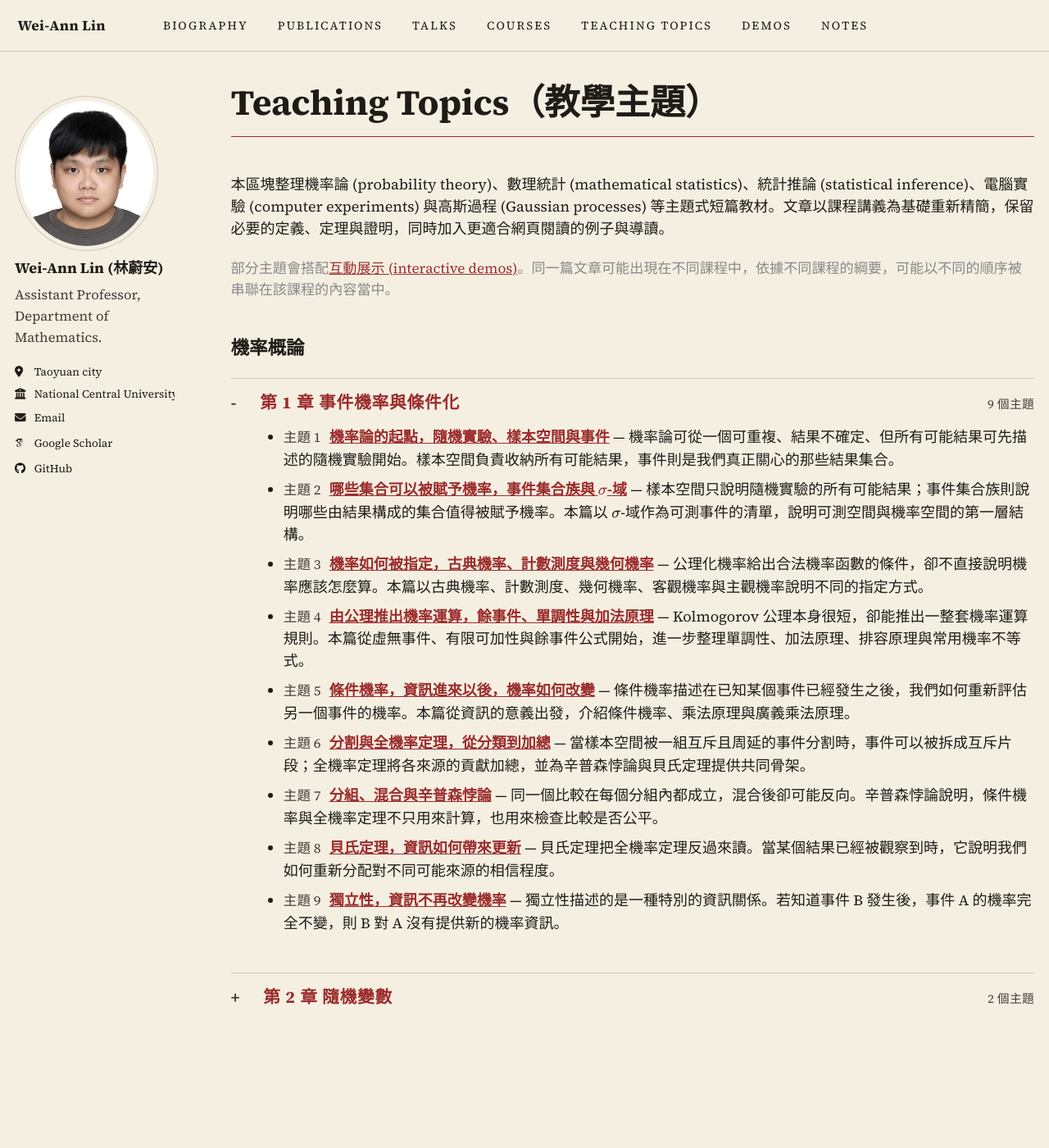
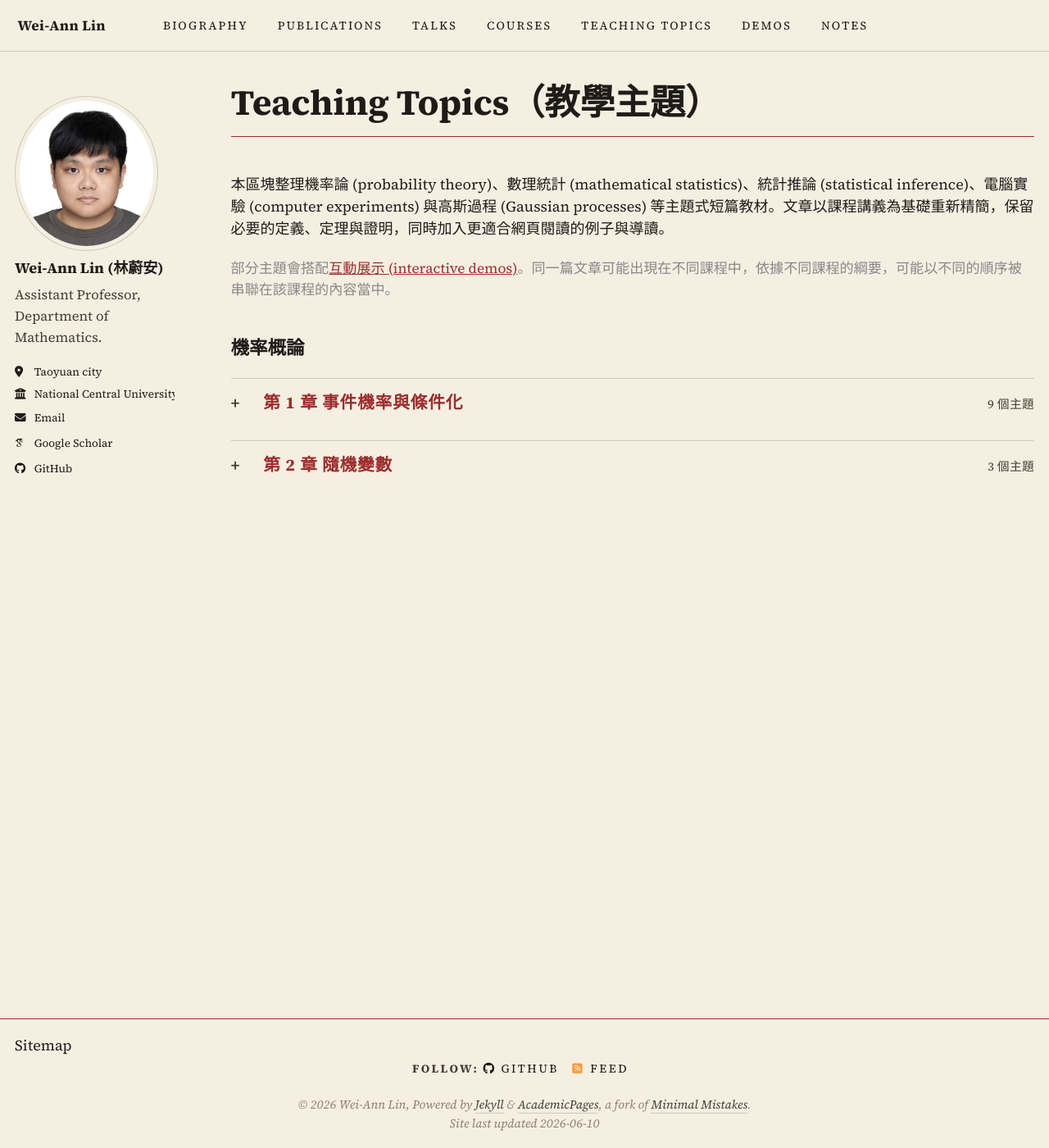
Before and after one commit to weiannlin/weiannlin.github.io, a Jekyll site: the page built from _pages/teaching-topics.html, in a window 1280 px wide and 1400 px high. Shown: the whole window at 82% size. Built offline with Jekyll 4.4.1, drawn with Linux system fonts in a browser that asks for light colours; some web fonts are replaced; part of the change alters nothing that is shown.

Commit message:
Add discrete PMF teaching topic

```diff
--- a/_pages/teaching-topics.html
+++ b/_pages/teaching-topics.html
@@ -35,7 +35,7 @@ author_profile: true
         {% assign chapter_title = "隨機變數" %}
       {% endif %}
     {% endif %}
-<details class="teaching-topics-chapter-block"{% if forloop.first %} open{% endif %}>
+<details class="teaching-topics-chapter-block">
 <summary class="teaching-topics-chapter">
   <span class="teaching-topics-chapter__title">第 {{ chapter_group.name }} 章{% if chapter_title != "" %} {{ chapter_title }}{% endif %}</span>
   <span class="teaching-topics-chapter__count">{{ listed_count }} 個主題</span>
--- /dev/null
+++ b/_teaching_topics/discrete-random-variables-pmf.md
@@ -0,0 +1,311 @@
+---
+title: "離散型隨機變數與機率質量函數"
+subtitle: "Discrete Random Variables and Probability Mass Functions"
+layout: topic
+collection: teaching_topics
+category: "機率概論"
+chapter: 2
+topic: 3
+order: 203
+permalink: /teaching-topics/discrete-random-variables-pmf/
+date: 2026-05-19
+published: true
+excerpt: "離散型隨機變數的機率集中在有限或可數個取值上。PMF 記錄各單點機率，事件機率則由對應單點機率加總取得。"
+---
+
+[上一篇文章](/teaching-topics/probability-accumulates/)已經提過，有些隨機變數的機率是靠「加總」取得的。若隨機變數只會取到有限或可數無限多個值，則事件 $\{X\leq x\}$ 的機率，就是把不超過 $x$ 的那些單點機率加起來。
+
+本篇細講這個加總如何被整理成一個函數。這個函數稱為**機率質量函數 (probability mass function, PMF)**。它把離散型隨機變數每一個可能取值上的機率列出來，使許多事件機率都能轉化為加總問題。
+
+## 離散型隨機變數
+
+令 $X$ 為一個隨機變數。若 $X$ 的可能取值集合為有限集合或可數無限集合，則稱 $X$ 為**離散型隨機變數 (discrete random variable)**。這個可能取值集合記為
+
+$$
+\mathcal{R}_X=\{X(\omega)\mid \omega\in S\}
+$$
+
+此集合也常稱為 $X$ 的**值域 (range)** 或**支撐集 (support)**。這裡的值域與一般數學中函數的值域並無差異，因為隨機變數本來就是定義在樣本空間上的函數。不同之處在於，機率論會進一步在這些可能取值上指定機率。
+
+在離散型的情形中，$\mathcal{R}_X$ 可以逐一列出，例如
+
+$$
+\mathcal{R}_X=\{0,1\},\qquad
+\mathcal{R}_X=\{1,2,3,4,5,6\},\qquad
+\mathcal{R}_X=\{0,1,2,\ldots\}
+$$
+
+只要可能取值可以逐項列出，機率就可以逐項相加。
+
+<div class="topic-box topic-box--definition" markdown="1">
+<div class="topic-box__label">Definition 2.3</div>
+
+令 $X$ 為離散型隨機變數，其可能取值集合為 $\mathcal{R}_X$。定義
+
+$$
+p_X(x)=\mathbb{P}(X=x),\qquad x\in\mathcal{R}_X
+$$
+
+並令 $p_X(x)=0$，若 $x\notin\mathcal{R}_X$。若 $p_X$ 滿足
+
+$$
+p_X(x)\geq 0,\qquad x\in\mathcal{R}_X
+$$
+
+且
+
+$$
+\sum_{x\in\mathcal{R}_X}p_X(x)=1
+$$
+
+則稱 $p_X$ 為 $X$ 的**機率質量函數 (probability mass function, PMF)**。
+</div>
+
+這裡的 $\mathbb{P}(X=x)$ 是簡寫。完整而言，它指的是事件
+
+$$
+\{X=x\}=\{\omega\in S\mid X(\omega)=x\}
+$$
+
+的機率。換言之，PMF 的每一個函數值都是一個事件機率。
+
+<div class="topic-box topic-box--note" markdown="1">
+<div class="topic-box__label">Note</div>
+
+PMF 之所以稱為「機率質量函數」，是因為離散型隨機變數的機率集中在一個一個單點上。每個可能取值像是一個質點，$p_X(x)$ 則記錄該點具有多少機率質量。
+</div>
+
+## 由 PMF 計算事件機率
+
+PMF 不只記錄單點機率，也足以計算所有由 $X$ 所決定的事件機率。若 $A\subset\mathbb{R}$，則
+
+$$
+\mathbb{P}(X\in A)
+=
+\sum_{x\in A\cap\mathcal{R}_X}p_X(x)
+$$
+
+這個公式表示，若要計算 $X$ 落在某個集合 $A$ 中的機率，只要找出 $\mathcal{R}_X$ 中同時落在 $A$ 裡的那些點，再把它們的 PMF 值相加。
+
+特別地，若 $A=(-\infty,x]$，則對任意實數 $x$，可得
+
+$$
+F_X(x)
+=
+\mathbb{P}(X\leq x)
+=
+\sum_{t\leq x}p_X(t)
+$$
+
+這正是前一篇提到的離散型 CDF。CDF 是把門檻左側的機率質量逐步累積起來。
+
+<div class="topic-box topic-box--example" markdown="1">
+<div class="topic-box__label">Example 2.2 (Two Balls without Replacement)</div>
+
+箱中有四顆大小形狀完全相同、分別編號 $0,1,2,3$ 的球。從中一次抽取兩顆球，不考慮抽取順序，令 $X$ 表示兩顆球的號碼總和。
+
+此時樣本空間可寫為
+
+$$
+S=\{(0,1),(0,2),(0,3),(1,2),(1,3),(2,3)\}
+$$
+
+六個結果均等可能。依序計算號碼總和可得
+
+| $x$ | 1 | 2 | 3 | 4 | 5 |
+| --- | --- | --- | --- | --- | --- |
+| $p_X(x)$ | $1/6$ | $1/6$ | $2/6$ | $1/6$ | $1/6$ |
+
+因此 $X$ 的 PMF 可寫為
+
+$$
+p_X(x)=
+\left\{
+\begin{array}{c@{\quad}l}
+1/6, & x=1,2,4,5,\\[0.35em]
+1/3, & x=3,\\[0.35em]
+0, & \text{otherwise}
+\end{array}
+\right.
+$$
+
+若要求號碼總和為 $3$ 的機率，由 PMF 表可得
+
+$$
+\mathbb{P}(X=3)=p_X(3)=\frac{1}{3}
+$$
+
+若要求號碼總和不超過 $3$ 的機率，則把 $x=1,2,3$ 的機率相加，此即
+
+$$
+F_X(3)
+=
+\mathbb{P}(X\leq 3)
+=
+p_X(1)+p_X(2)+p_X(3)
+=
+\frac{1}{6}+\frac{1}{6}+\frac{1}{3}
+=
+\frac{2}{3}
+$$
+
+</div>
+
+<div class="topic-box topic-box--interlude" markdown="1">
+<div class="topic-box__label">直覺校準 2.3</div>
+
+在離散型隨機變數中，區間端點是否包含可能改變機率。以上例而言，若不包含左端點 $1$，則
+
+$$
+\mathbb{P}(1<X\leq 3)=p_X(2)+p_X(3)=\frac{1}{2}
+$$
+
+但若我們加入 $1$ 這個單點，則有
+
+$$
+\mathbb{P}(1\leq X\leq 3)=p_X(1)+p_X(2)+p_X(3)=\frac{2}{3}
+$$
+
+差異正是左端點 $x=1$ 上的單點機率 $p_X(1)=1/6$。這一點和連續型隨機變數很不一樣。
+</div>
+
+## PMF 的基本性質
+
+PMF 有兩個基本要求。每個單點機率不可為負，所有可能取值上的機率總和必須為 $1$。反過來，若一個函數滿足這兩個條件，便可作為某個離散型隨機變數的 PMF。
+
+<div class="topic-box topic-box--proposition" markdown="1">
+<div class="topic-box__label">Proposition 2.2 (PMF Conditions)</div>
+
+令 $\mathcal{R}_X$ 為有限或可數無限集合。若函數 $p_X:\mathcal{R}_X\to\mathbb{R}$ 滿足
+
+$$
+p_X(x)\geq 0,\qquad x\in\mathcal{R}_X
+$$
+
+且
+
+$$
+\sum_{x\in\mathcal{R}_X}p_X(x)=1
+$$
+
+則 $p_X$ 可作為某個離散型隨機變數 $X$ 在 $\mathcal{R}_X$ 上的 PMF。
+</div>
+
+<div class="topic-box topic-box--example" markdown="1">
+<div class="topic-box__label">Example 2.3 (A Geometric Tail)</div>
+
+令
+
+$$
+p_X(x)=
+\left\{
+\begin{array}{c@{\quad}l}
+c\left(\frac{1}{2}\right)^x, & x=1,2,\ldots,\\[0.35em]
+0, & \text{otherwise}
+\end{array}
+\right.
+$$
+
+其中 $c$ 為常數。若 $p_X$ 是 PMF，則其總和必須為 $1$。
+
+$$
+1
+=
+\sum_{x=1}^{\infty}c\left(\frac{1}{2}\right)^x
+=
+c\sum_{x=1}^{\infty}\left(\frac{1}{2}\right)^x
+=
+c
+$$
+
+故 $c=1$。由此可計算任意 $x$ 的機率，例如
+
+$$
+\mathbb{P}(X=5)=p_X(5)=\left(\frac{1}{2}\right)^5=\frac{1}{32}
+$$
+
+</div>
+
+## 由 CDF 求得 PMF
+
+PMF 可以加總成 CDF；反過來，離散型隨機變數的 PMF 也可以由 CDF 的跳躍高度求得。這是離散型隨機變數的基本特徵。
+
+未免符號混淆，先將 $F_X$ 在 $a$ 左側的極限記為
+
+$$
+F_X(a^-)=\lim_{x\uparrow a}F_X(x)
+$$
+
+若 $X$ 為離散型隨機變數，則有下列關係。
+
+<div class="topic-box topic-box--proposition" markdown="1">
+<div class="topic-box__label">Proposition 2.3 (PMF from CDF Jumps)</div>
+
+對任意 $a\in\mathbb{R}$，皆有
+
+$$
+p_X(a)
+=
+\mathbb{P}(X=a)
+=
+F_X(a)-F_X(a^-)
+$$
+
+</div>
+
+由集合關係可知，事件 $\{X\leq a\}$ 比事件 $\{X<a\}$ 多出的部分，正是事件 $\{X=a\}$。因此 CDF 在 $a$ 的跳躍高度，就是 $X=a$ 的單點機率。
+
+<figure class="topic-figure topic-figure--wide">
+  <img src="/images/teaching-topics/cdf-jump-pmf.svg" alt="離散型 CDF 在 a 點的跳躍。空心點表示左側極限，實心點表示函數值，兩者高度差為單點機率。">
+  <figcaption><span class="topic-figure__label">Fig. 2.8.</span> 在跳躍點 $a$ 上，空心點表示 $F_X(a^-)$，實心點表示 $F_X(a)$。兩者的高度差正是 $p_X(a)=\mathbb{P}(X=a)$。</figcaption>
+</figure>
+
+若 $a$ 不是 $X$ 的可能取值，則 $p_X(a)=0$，此時 CDF 在 $a$ 不會跳躍。換言之，若 $F_X(a)=F_X(a^-)$，左右高度沒有差距，該點就沒有單點機率。若 $a$ 是 $X$ 的可能取值，跳躍高度便等於該點的機率質量。
+
+以 Example 2.2 為例，$x=3$ 的機率質量為 $1/3$。因此 CDF 在 $3$ 的跳躍高度也是 $1/3$。
+
+$$
+F_X(3)-F_X(3^-)=p_X(3)=\frac{1}{3}
+$$
+
+這個關係也說明，離散型的 CDF 與 PMF 相互決定。只要知道 PMF，就能加總得到 CDF；只要知道 CDF 的每個跳躍高度，也能求得 PMF。
+
+若想親手調整單點機率並觀察 CDF 的跳躍，可以參考互動展示 [From&nbsp;PMF&nbsp;to&nbsp;CDF](/demos/pmf-cdf/)。
+
+## 本篇小結
+
+離散型隨機變數的可能取值可以逐一列出，機率也集中在這些單點上。PMF 記錄每個可能取值的單點機率，可寫為
+
+$$
+p_X(x)=\mathbb{P}(X=x)
+$$
+
+事件機率則由對應單點機率相加得到。
+
+$$
+\mathbb{P}(X\in A)
+=
+\sum_{x\in A\cap\mathcal{R}_X}p_X(x)
+$$
+
+CDF 可由 PMF 加總得到。
+
+$$
+F_X(x)=\sum_{t\leq x}p_X(t)
+$$
+
+PMF 則可由 CDF 的跳躍高度求得。
+
+$$
+p_X(a)=F_X(a)-F_X(a^-)
+$$
+
+下一篇會轉向連續型隨機變數。當單點不再具有正機率時，機率不再逐點相加，而要改由密度函數在區間上的面積來計算。
+
+## 參考文獻與延伸閱讀
+
+- Patrick Billingsley, *Probability and Measure*, 3rd ed., Wiley, 1995, chapters on random variables and distribution functions.
+- William Feller, *An Introduction to Probability Theory and Its Applications*, Volume I, 3rd ed., Wiley, 1968, chapters on discrete distributions.
+- George Casella and Roger L. Berger, *Statistical Inference*, 2nd ed., Duxbury, 2002, sections on discrete random variables and probability mass functions.
+- Sheldon M. Ross, *A First Course in Probability*, 10th ed., Pearson, 2019, chapters on discrete random variables.
+- Joseph K. Blitzstein and Jessica Hwang, *Introduction to Probability*, 2nd ed., CRC Press, 2019, chapters on PMFs and CDFs.
--- a/_teaching_topics/probability-accumulates.md
+++ b/_teaching_topics/probability-accumulates.md
@@ -21,7 +21,7 @@ $$
 F_X(x)=\mathbb{P}(X\leq x)
 $$
 
-以下各節都以此定義為準。離散型與連續型的差別，不在於 CDF 的定義改變，而在於事件 $\lbrace X\leq x\rbrace$ 的機率如何被計算與讀出。
+以下各節都以此定義為準。離散型與連續型的差別，不在於 CDF 的定義改變，而在於事件 $\lbrace X\leq x\rbrace$ 的機率如何被計算與表示。
 
 ## 累積分配函數的基本性質
 
@@ -114,7 +114,7 @@ $$
 <div class="topic-box topic-box--interlude" markdown="1">
 <div class="topic-box__label">直覺校準 2.2</div>
 
-在 Example 2.1 中，$X$ 只能取 $1,2,\ldots,6$。這個集合是 $X$ 的**值域 (range)**。但 CDF 的輸入 $x$ 不是骰子點數本身，而是數線上的門檻，因此 $x$ 可以是任意實數。
+在 Example 2.1 中，$X$ 只能取 $1,2,\ldots,6$。這個集合是 $X$ 的**值域 (range)**。但 CDF 的輸入 $x$ 是數線上的門檻，可以是任意實數，而不必剛好等於骰子點數。
 
 例如 $F_X(3.4)$ 仍然有意義。此時
 
@@ -147,7 +147,7 @@ $$
 
 ## 連續型，靠密度積分
 
-另一種常見情形中，單點本身不承載正機率，機率沿著區間連續累積。若存在非負函數 $f_X$，使得對任意 $x\in\mathbb{R}$ 皆有
+另一種常見情形中，單點本身不具有正機率，機率沿著區間連續累積。若存在非負函數 $f_X$，使得對任意 $x\in\mathbb{R}$ 皆有
 
 $$
 F_X(x)=\int_{-\infty}^{x} f_X(t)\,dt
@@ -155,7 +155,7 @@ $$
 
 則稱 $X$ 為**連續型隨機變數 (continuous random variable)**。此時 $f_X$ 稱為**機率密度函數**，英文全名為 probability density function，常簡記為 PDF。
 
-此時事件 $\lbrace X\leq x\rbrace$ 的機率不是靠單點相加，而是靠密度函數在 $(-\infty,x]$ 上的面積累積。
+此時事件 $\lbrace X\leq x\rbrace$ 的機率改由密度函數在 $(-\infty,x]$ 上的面積累積，而不採單點相加。
 
 <figure class="topic-figure topic-figure--wide">
   <img src="/images/teaching-topics/continuous-cdf-area.svg" alt="連續型隨機變數的 CDF 可由密度曲線左側面積表示。">
@@ -196,7 +196,7 @@ $$
   <figcaption><span class="topic-figure__label">Fig. 2.7.</span> 單點 $a$ 沒有寬度，故密度曲線在 $a$ 到 $a$ 之間沒有面積。</figcaption>
 </figure>
 
-這不表示 $a$ 不可能成為觀測值，而是說單點在連續模型中沒有面積，故不承載正機率。這一點延續了第一章中[飛鏢落點的直覺校準](/teaching-topics/random-experiments-sample-space-events/#thought-experiment-dart-zero-probability)。也因此，對連續型隨機變數而言，端點是否包含通常不會改變區間機率。
+這不表示 $a$ 不可能成為觀測值，而是說單點在連續模型中沒有面積，故不具有正機率。這一點延續了第一章中[飛鏢落點的直覺校準](/teaching-topics/random-experiments-sample-space-events/#thought-experiment-dart-zero-probability)。也因此，對連續型隨機變數而言，端點是否包含通常不會改變區間機率。
 
 若想調整密度圖形並觀察面積如何變成 CDF，可以參考互動展示 [From&nbsp;PDF&nbsp;to&nbsp;CDF](/demos/pdf-cdf/)。
 
@@ -221,7 +221,7 @@ PMF 與 PDF 分別記錄離散型與連續型的計算方式。前者記錄單
 
 CDF 仍以事件機率為本，並把隨機變數的討論帶到實數線上的函數討論之中。離散型把門檻左側的單點機率相加；連續型把門檻左側的密度面積積分。
 
-因此，隨機變數不只是樣本點的重新命名；函數、極限、微分、積分與分佈形狀都能納入討論，後續的常見分配、期望值與極限定理也由此展開。
+因此，隨機變數不只是樣本點的重新命名；函數、極限、微分、積分與分佈形狀都能納入討論，後續的常見分配、期望值與極限定理也由此展開。下一篇[離散型隨機變數與機率質量函數](/teaching-topics/discrete-random-variables-pmf/)會先細講離散型情形，說明 PMF 如何記錄單點機率，以及它如何與 CDF 的跳躍相互對應。
 
 ## 參考文獻與延伸閱讀
 
--- a/_teaching_topics/random-variables-from-sample-space-to-real-line.md
+++ b/_teaching_topics/random-variables-from-sample-space-to-real-line.md
@@ -136,7 +136,7 @@ $$
 
 CDF 的定義比單純列出幾個機率更抽象。對每一個門檻 $x$，它都給出事件 $\{X\leq x\}$ 的機率。
 
-這個定義先不區分型態。無論 $X$ 之後屬於離散型或連續型，只要 $X$ 是實值隨機變數，事件 $\{X\leq x\}$ 都有意義，函數 $F_X$ 也都可以被定義。下一篇[累積分配函數如何累積機率](/teaching-topics/probability-accumulates/)會從離散型與連續型開始，說明同一個 $F_X$ 如何讀出機率資訊。
+這個定義先不區分型態。無論 $X$ 之後屬於離散型或連續型，只要 $X$ 是實值隨機變數，事件 $\{X\leq x\}$ 都有意義，函數 $F_X$ 也都可以被定義。下一篇[累積分配函數如何累積機率](/teaching-topics/probability-accumulates/)會從離散型與連續型開始，說明同一個 $F_X$ 如何呈現機率資訊。
 
 ## 本篇小結
 
```
Also changed, not shown: images/teaching-topics/cdf-jump-pmf.svg (added).
